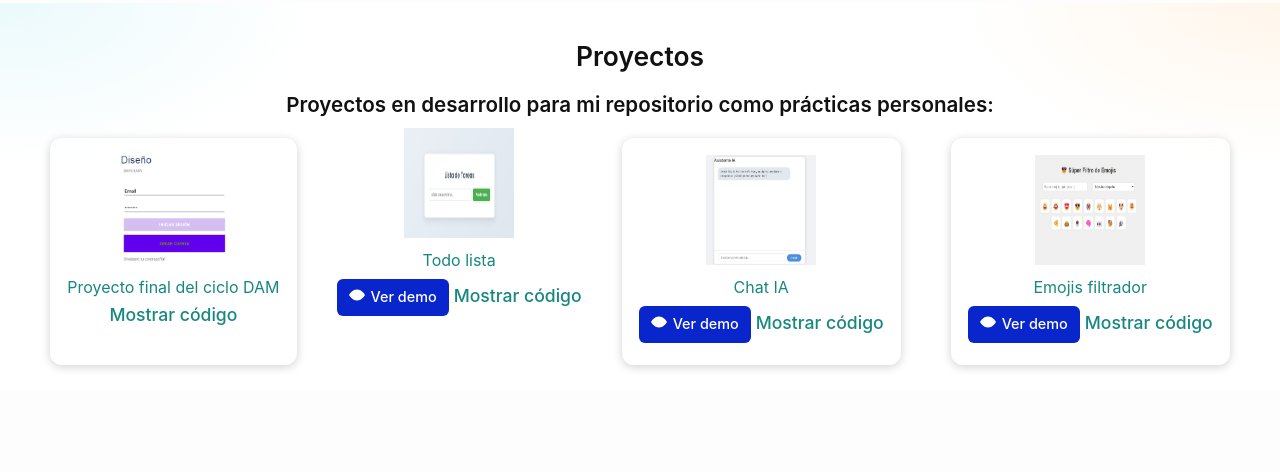
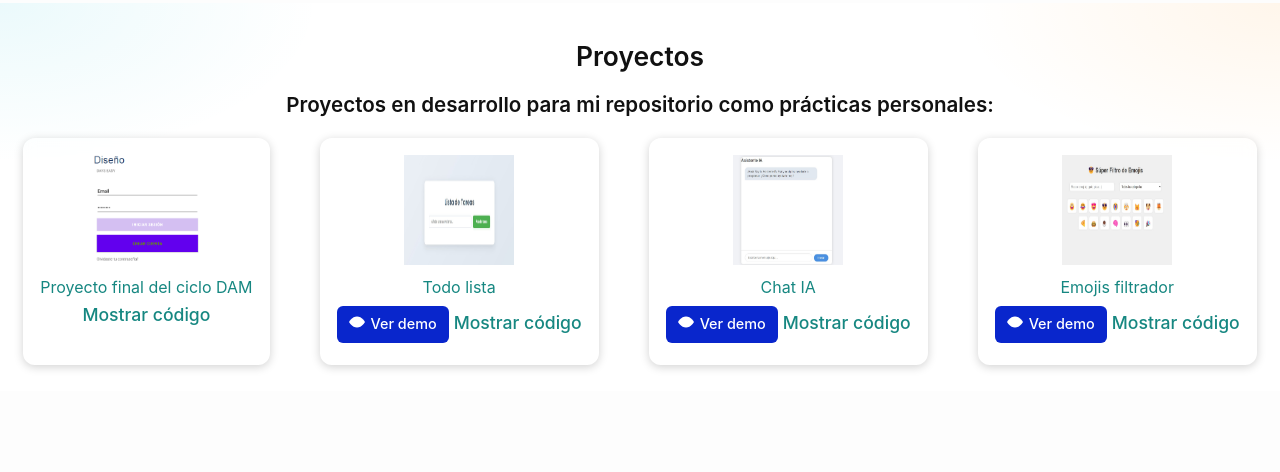
Before and after one commit to fn91/PortafolioPersonal-Proyectos, a plain HTML site: page index.html in a window 1280 px wide. Shown: the part 2760-3232 px from the top of the page. Drawn offline with Linux system fonts and the light colour scheme.

Commit message:
Modificar

```diff
--- a/index.html
+++ b/index.html
@@ -159,14 +159,14 @@
                         </li>
 
 
-                        <l data-tech="HTML,css,JavaScript">
+                        <li data-tech="HTML,css,JavaScript">
                             <a class="lightbox" href="assets/fotosvarias/Todo-list.jpg">
                                 <img src="assets/fotosvarias/Todo-list.jpg" loading="lazy" alt="Todo-List" width="110" height="110">
                             </a>
                             <p> Todo lista</p>
                             <a href="https://fn91.github.io/Todo-Lista" target="_blank" class="btn-demo" rel="noopener noreferrer">Ver demo</a>
                             <a href="https://github.com/fn91/Todo-Lista" target="_blank" rel="noopener noreferrer">Mostrar código</a>
-                        </l>
+                        </li>
 
                         <li data-tech="HTML,css,JavaScript">
                             <a class="lightbox" href="assets/fotosvarias/asistenteia.jpg">
```
